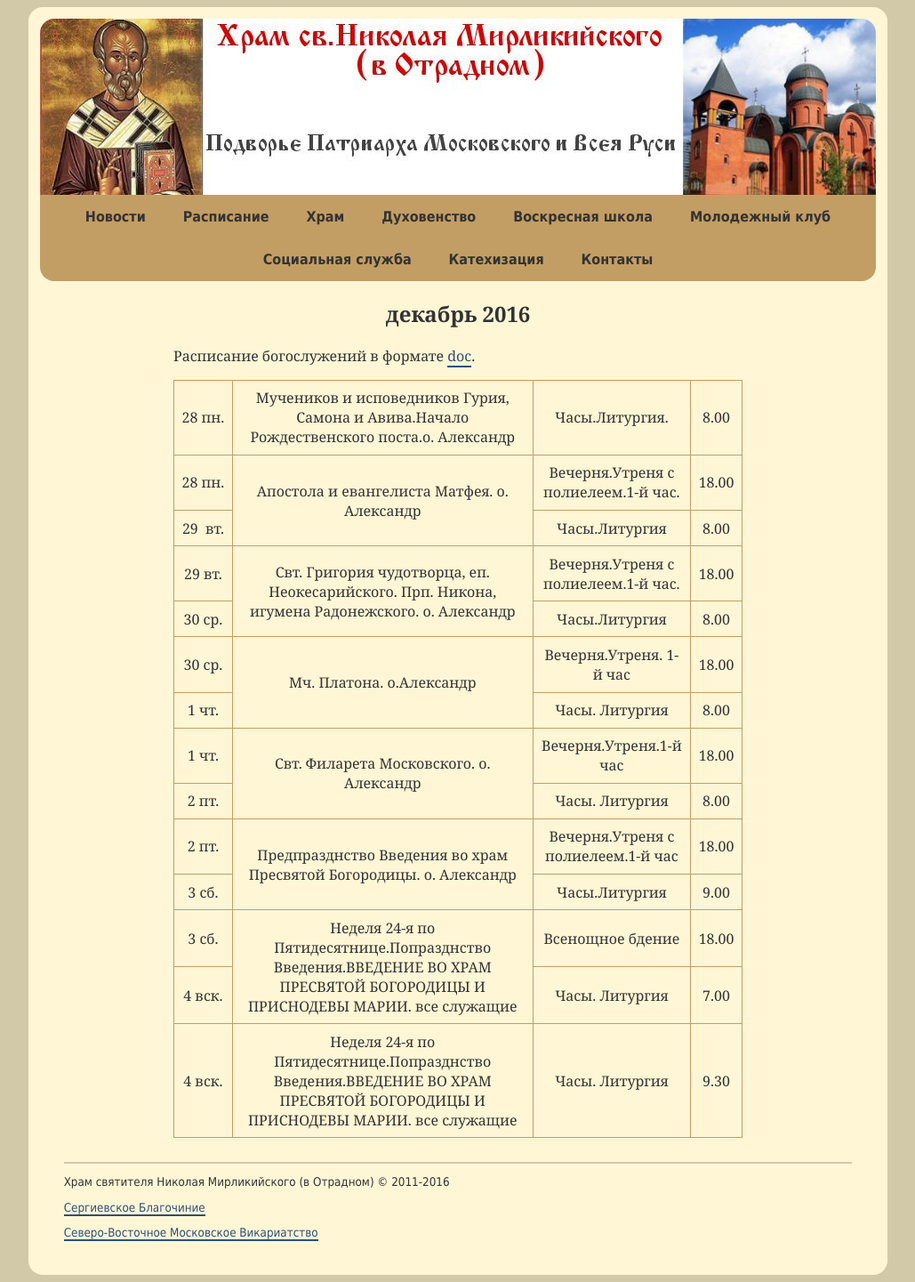
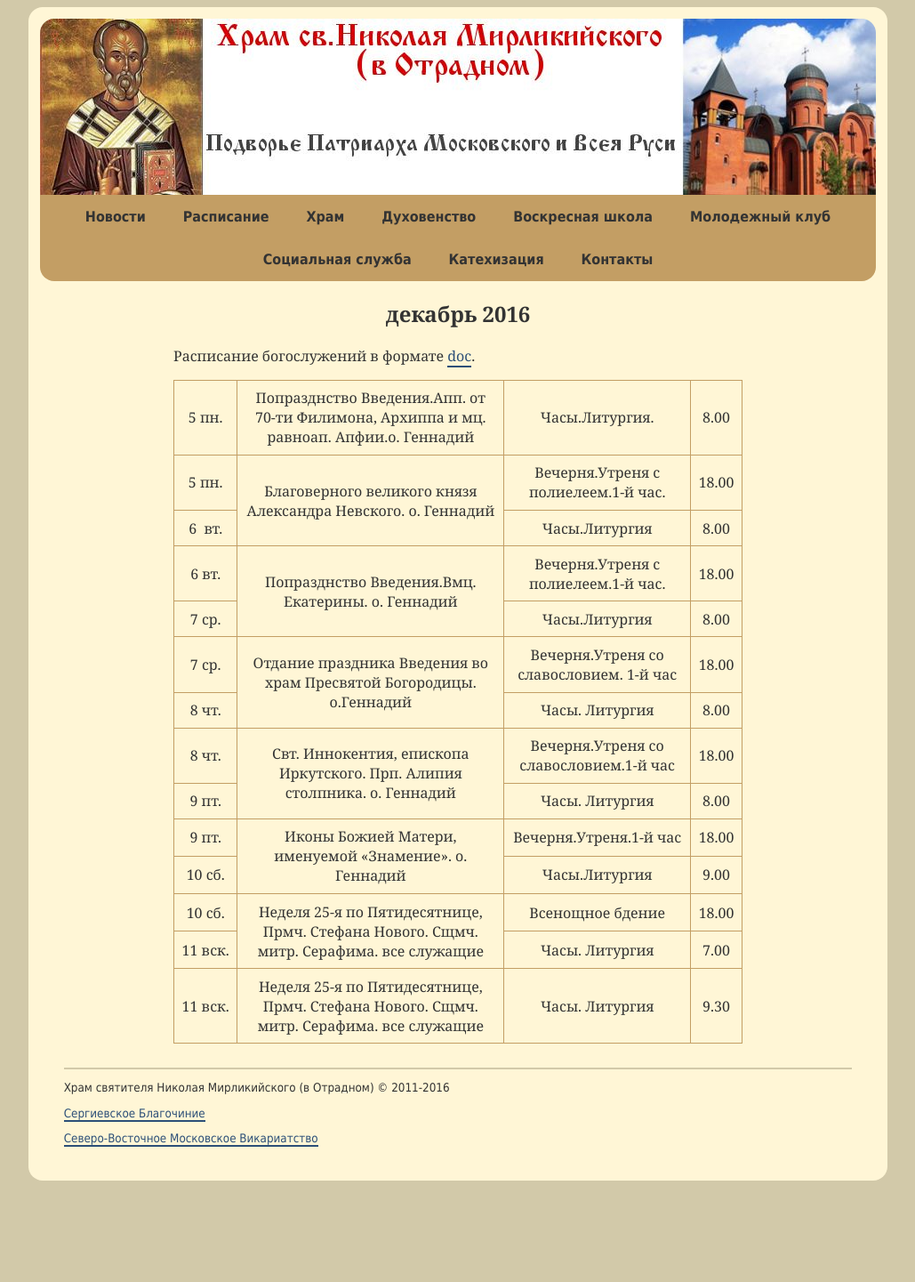
Before and after one commit to hramotradnoe/hramotradnoe.github.io, a Jekyll site: the page built from schedule/index.html, in a window 1280 px wide. Shown: the whole page at 89% size, without its empty margins (125-1154 px from the left). Built offline with Jekyll 4.4.1, drawn with Linux system fonts in a browser that asks for light colours; after the commit the page ends 1335 px from its top, so only the background shows below that.

Commit message:
Update schedule.yml

```diff
--- a/_data/schedule.yml
+++ b/_data/schedule.yml
@@ -1,61 +1,61 @@
 period: декабрь 2016
 link: "https://docs.google.com/document/d/10fzQbImX9W5BLX_lqQ-omGHLbLWVjTwuPOui2RwtgJo/edit"
 timetable:
- - description : "Мучеников и исповедников Гурия, Самона и Авива.Начало Рождественского поста.о. Александр"
+ - description : "Попразднство Введения.Апп. от 70-ти Филимона, Архиппа и мц. равноап. Апфии.о. Геннадий"
    services    :
-      - day   : 28&nbsp;пн.
+      - day   : 5&nbsp;пн.
         time  : '8.00'
         title : "Часы.Литургия."
- - description : "Апостола и евангелиста Матфея. о. Александр"
+ - description : "Благоверного великого князя Александра Невского. о. Геннадий"
    services    :
-      - day   : 28&nbsp;пн.
+      - day   : 5&nbsp;пн.
         time  : '18.00'
         title : "Вечерня.Утреня с полиелеем.1-й час."
-      - day   : 29&nbsp; вт.
+      - day   : 6&nbsp; вт.
         time  : '8.00'
         title : "Часы.Литургия"
- - description : "Свт. Григория чудотворца, еп. Неокесарийского. Прп. Никона, игумена Радонежского. о. Александр"
+ - description : "Попразднство Введения.Вмц. Екатерины. о. Геннадий"
    services    :
-      - day   : 29&nbsp;вт.
+      - day   : 6&nbsp;вт.
         time  : '18.00'
         title : "Вечерня.Утреня с полиелеем.1-й час."
-      - day   : 30&nbsp;ср.
+      - day   : 7&nbsp;ср.
         time  : '8.00'
         title : "Часы.Литургия"
- - description : "Мч. Платона. о.Александр"
+ - description : "Отдание праздника Введения во храм Пресвятой Богородицы. о.Геннадий"
    services    :
-      - day   : 30&nbsp;ср.
+      - day   : 7&nbsp;ср.
         time  : '18.00'
-        title : "Вечерня.Утреня. 1-й час"
-      - day   : 1&nbsp;чт.
+        title : "Вечерня.Утреня со славословием. 1-й час"
+      - day   : 8&nbsp;чт.
         time  : '8.00'
         title : "Часы. Литургия"
- - description : "Свт. Филарета Московского. о. Александр"
+ - description : "Свт. Иннокентия, епископа Иркутского. Прп. Алипия столпника. о. Геннадий"
    services    :
-      - day   : 1&nbsp;чт.
+      - day   : 8&nbsp;чт.
+        time  : '18.00'
+        title : "Вечерня.Утреня со славословием.1-й час"
+      - day   : 9&nbsp;пт.
+        time  : '8.00'
+        title : "Часы. Литургия"
+ - description : "Иконы Божией Матери, именуемой «Знамение». о. Геннадий"
+   services    :
+      - day   : 9&nbsp;пт.
         time  : '18.00'
         title : "Вечерня.Утреня.1-й час"
-      - day   : 2&nbsp;пт.
-        time  : '8.00'
-        title : "Часы. Литургия"
- - description : "Предпразднство Введения во храм Пресвятой Богородицы. о. Александр"
-   services    :
-      - day   : 2&nbsp;пт.
-        time  : '18.00'
-        title : "Вечерня.Утреня с полиелеем.1-й час"
-      - day   : 3&nbsp;сб.
+      - day   : 10&nbsp;сб.
         time  : '9.00'
         title : "Часы.Литургия"
- - description : "Неделя 24-я по Пятидесятнице.Попразднство Введения.ВВЕДЕНИЕ ВО ХРАМ ПРЕСВЯТОЙ БОГОРОДИЦЫ И ПРИСНОДЕВЫ МАРИИ. все служащие"
+ - description : "Неделя 25-я по Пятидесятнице, Прмч. Стефана Нового. Сщмч. митр. Серафима. все служащие"
    services    :
-      - day   : 3&nbsp;сб.
+      - day   : 10&nbsp;сб.
         time  : '18.00'
         title : "Всенощное бдение"
-      - day   : 4&nbsp;вск.
+      - day   : 11&nbsp;вск.
         time  : '7.00'
         title : "Часы. Литургия"
- - description : "Неделя 24-я по Пятидесятнице.Попразднство Введения.ВВЕДЕНИЕ ВО ХРАМ ПРЕСВЯТОЙ БОГОРОДИЦЫ И ПРИСНОДЕВЫ МАРИИ. все служащие"
+ - description : "Неделя 25-я по Пятидесятнице, Прмч. Стефана Нового. Сщмч. митр. Серафима. все служащие"
    services    :
-      - day   : 4&nbsp;вск.
+      - day   : 11&nbsp;вск.
         time  : '9.30'
         title : "Часы. Литургия"
```
